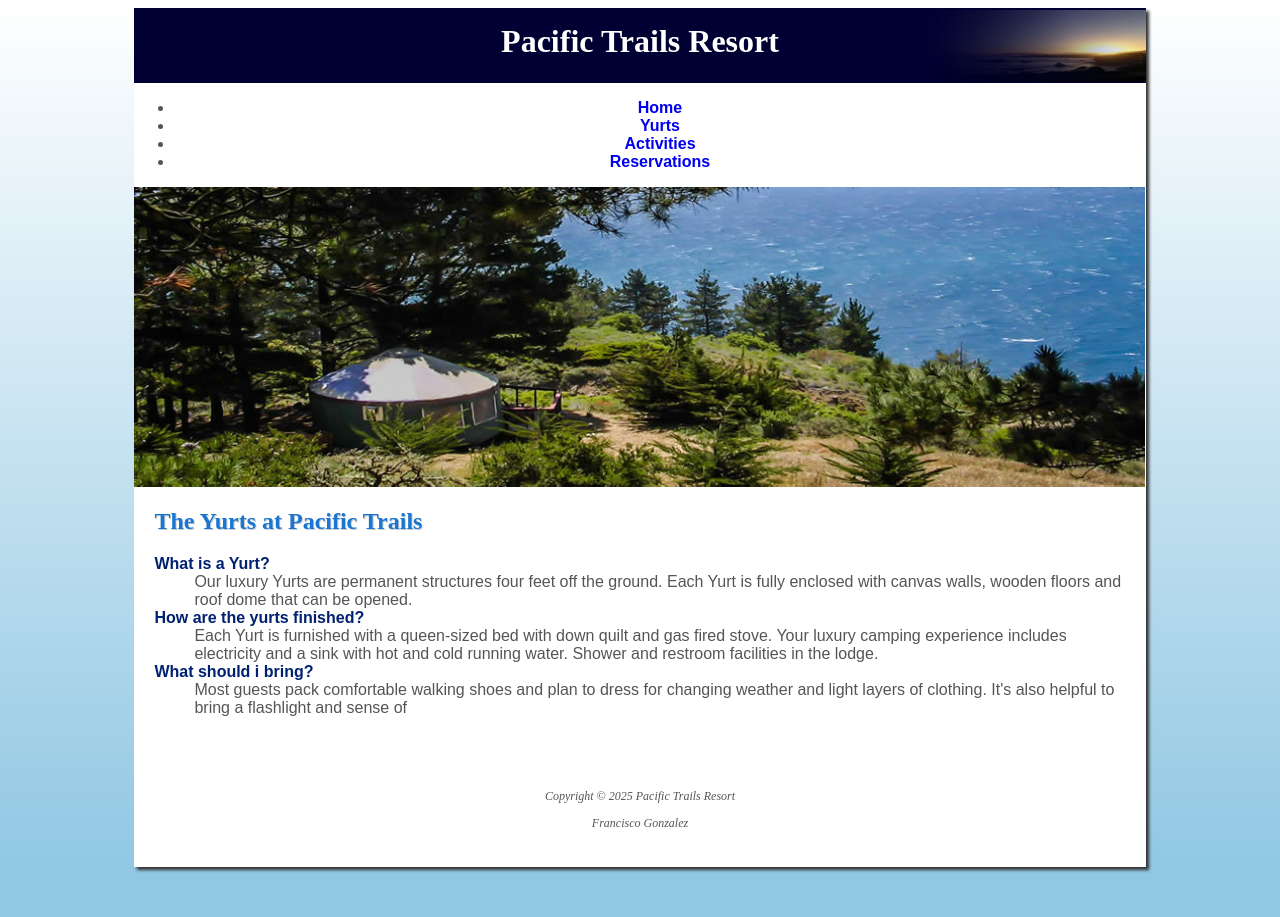
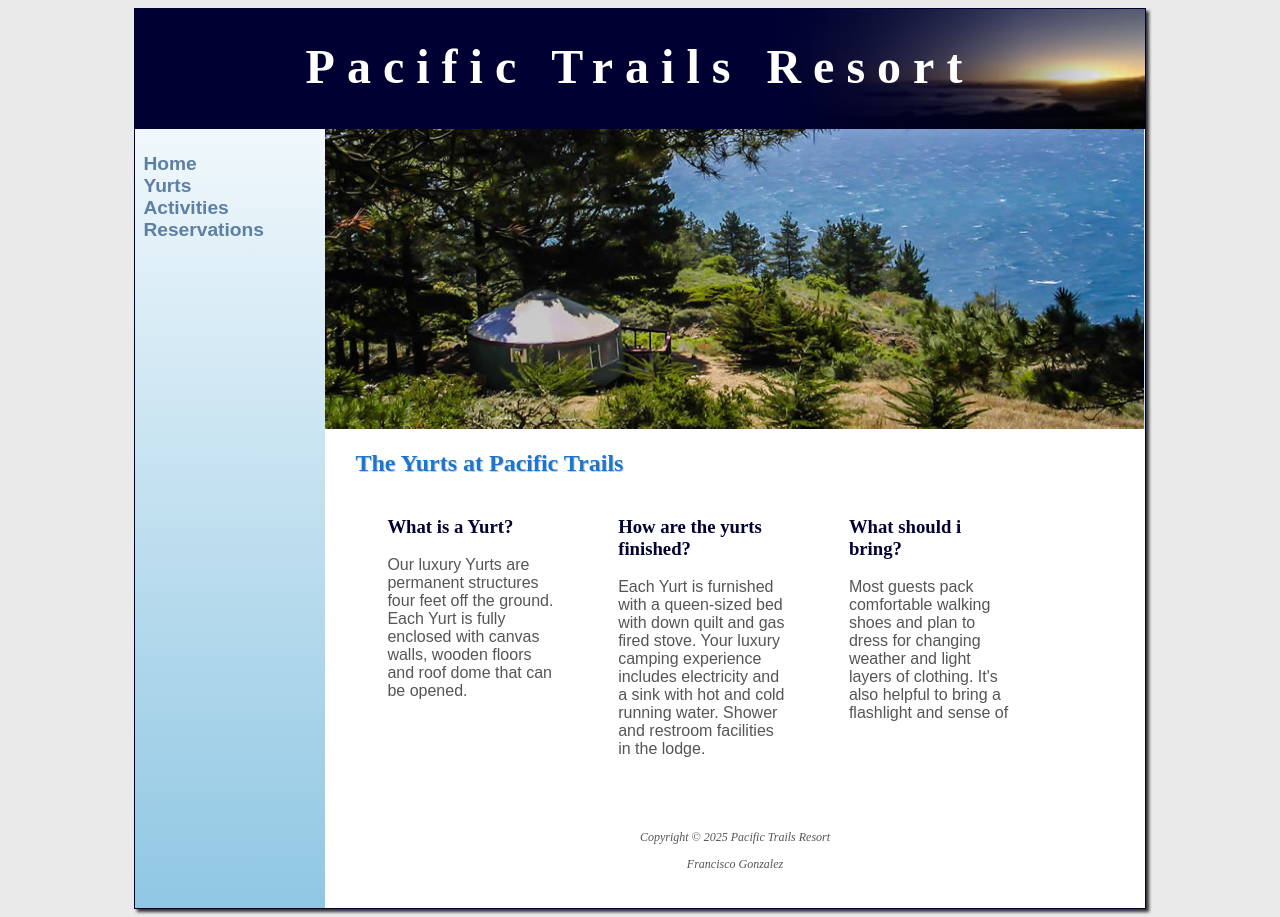
Before and after one commit to Francisco-Gonzalez777/pacific-trails-resort, a plain HTML site: page yurts.html in a window 1280 px wide. Before the commit the page ends 875 px from the top, so only its background shows below. Drawn offline with Linux system fonts and the light colour scheme.

Commit message:
commit for chp7

```diff
--- a/pacific.css
+++ b/pacific.css
@@ -1,14 +1,18 @@
+*{
+    box-sizing: border-box; /*bxbb*/
+}
+
 /* bgc#fff */
 body{
-    background-color: #90c7e3; /*bgc#90c7e3*/
-    background-image: linear-gradient(to bottom, #fff, #90c7e3); /*bgimg:linear-gradient*/
-    background-repeat: no-repeat; /*bgrepeat: norepeat*/
+    background-color: #EAEAEA; /*bgc#90c7e3*/
 
 color: #555; /* c#fff */
 font-family: Arial, "Helvetica Neue", Helvetica, sans-serif;
 }
 #wrapper{
-    background-color: #fff;
+    background-color: #90c7e3; /*bgc#90c7e3*/
+    background-image: linear-gradient(to bottom, #fff, #90c7e3); /*bgimg:linear-gradient*/
+    border: 1px solid #003;
     box-shadow: 3px 3px 3px #333; /*bxsh: 3px 3px 3px #333*/
     margin: auto; /*m:auto*/
     min-width: 960px;
@@ -20,27 +24,64 @@ header{
     background-image: url(images/sunset.jpg); /*bgimg*/
     background-position: right; /*bgdps: right*/
     background-repeat: no-repeat; /*bgrepeat: norepeat*/
+    background-size: contain;
     color: #fff; /*c#fff*/
-    height: 60px; /*h:60px*/
-    padding-top: 15px; /*pt:15px*/
+    height: 120px; /*h:60px*/
+    padding-top: 30px; /*pt:15px*/
     text-align: center; /*txa:center*/
 }
+header a{
+    text-decoration: none; /*tdnone*/
+}
+header a:link,
+header a:visited {
+    color: #fff; /*c#fff*/
+}
+header a:hover{
+    color: #90c7e3; /*c#90c7e3*/
+}
 nav{
-    background-color: #fff; /*bgc#fff*/
-    font-weight: bold; /*fw: bold*/
-    padding: 1m; /*p:1m*/
-    text-align: center; /*txa:center*/
+    float: left; /*fl*/
+    /* font-size: 120%; fz120% */
+    font-weight: bold; /*fwbold*/
+    padding: 1.5em .5em; /*p1m*/
+    width: 160px; /*w160px*/
+}
+
+nav ul{
+    font-size: 1.2em; /*fz1.2em*/
+    list-style-type: none; /*lst none*/
+    margin: 0; /*m0*/
+    padding-left: 0; /*pl0*/
 }
 nav a{
     text-decoration: none; /*txd: none*/
 }
-
+nav a:link{
+    color: #5c7fa3; /*c#5c7fa3*/
+}
+nav a:visited{
+    color: #344873; /*c344873*/
+}
+nav a:hover{
+    color: #a52a2a; /*c#a52a2a*/
+}
 main{
-    padding: 1px 20px 20px; /*p: 1px 20px 20px*/
+    background-color: #fff; /*bgc#fff*/
+    margin-left: 190px; /*ml190px*/
+    padding: 1px 20px 20px 30px; /*p: 1px 20px 20px*/
     display: block; /*db*/
+    overflow: auto; /*ov:auto*/
 }
-
+section{
+    float: left; /*fl*/
+    padding-left: 2em; /*pl2m*/
+    padding-right: 2em; /*pr2m*/
+    width: 30%; /*w30%*/
+}
 h1{
+    font-size: 3em; /*fz3em*/
+    letter-spacing: 0.25em; /*ls.25em*/
     margin-bottom: 0; /*margb: 0*/
     margin-top: 0; /*mg:0*/
 
@@ -63,8 +104,10 @@ dt{
 }
 
 footer{
+ background-color: #fff; /*bgc#fff*/
  font-size: 75%; /*fz75%*/
  font-style: italic; /*fst: italic*/
+ margin-left: 190px;
  padding: 2em; /*p:2em*/
  text-align: center; /*txa:center*/
 }
@@ -78,10 +121,11 @@ footer{
 
 
 #homehero{
-    background-image: url(images/coast.jpg); /*bgimg*/
+    background-image: url(images/coast2.jpg); /*bgimg*/
     background-repeat: no-repeat; /*bgr*/
     background-size: 100% 100%; /*bgz:100% 100%*/
     height: 300px; /*h:300px*/
+    margin-left: 190px; /*ml190px*/
 }
 
 #yurthero{
@@ -89,6 +133,7 @@ footer{
     background-repeat: no-repeat; /*bgr*/
     background-size: 100% 100%; /*bgz:100% 100%*/
     height: 300px; /*h:300px*/
+    margin-left: 190px; /*ml190px*/
 }
 
 #trailhero{
@@ -96,4 +141,5 @@ footer{
     background-repeat: no-repeat; /*bgr*/
     background-size: 100% 100%; /*bgz:100% 100%*/
     height: 300px; /*h:300px*/
+    margin-left: 190px; /*ml190px*/
 }
--- a/yurts.html
+++ b/yurts.html
@@ -9,7 +9,7 @@
 <body>
     <div id="wrapper">
     <header>
-        <h1>Pacific Trails Resort</h1>
+    <h1><a href="index.html">Pacific Trails Resort</a></h1>
     </header>
 
     <!-- nav>ul*4>a -->
@@ -27,17 +27,25 @@
     <!-- main>h2{}+p{} -->
       <main>
         <h2>The Yurts at Pacific Trails</h2>
-        <!-- dl>(dt+dd)*3 -->
-        <dl>
-            <dt><strong>What is a Yurt?</strong></dt>
-            <dd> Our luxury Yurts are permanent structures four feet off the ground.
+<section>
+       <h3>What is a Yurt?</h3>
+         <p>
+             Our luxury Yurts are permanent structures four feet off the ground.
                 Each Yurt is fully enclosed with canvas walls, wooden floors and roof dome that can be opened.
-            </dd>
-            <dt><strong>How are the yurts finished?</strong></dt>
-            <dd>Each Yurt is furnished with a queen-sized bed with down quilt and gas fired stove. Your luxury camping experience includes electricity and a sink with hot and cold running water. Shower and restroom facilities in the lodge.</dd>
-            <dt><strong>What should i bring?</strong></dt>
-            <dd>Most guests pack comfortable walking shoes and plan to dress for changing weather and light layers of clothing. It's also helpful to bring a flashlight and sense of</dd>
-        </dl>
+            </p>
+        </section>
+        <section>
+           <h3>How are the yurts finished?</h3>
+           <p>
+            Each Yurt is furnished with a queen-sized bed with down quilt and gas fired stove. Your luxury camping experience includes electricity and a sink with hot and cold running water. Shower and restroom facilities in the lodge.
+           </p>
+        </section>
+        <section>
+            <h3>What should i bring?</h3>
+           <p>
+            Most guests pack comfortable walking shoes and plan to dress for changing weather and light layers of clothing. It's also helpful to bring a flashlight and sense of
+              </p>
+            </section>
 </main>
 
     <!-- footer>p*2 -->
```
Also changed, not shown: activities.html (+7 -3 lines), index.html (+1 -1 lines).
